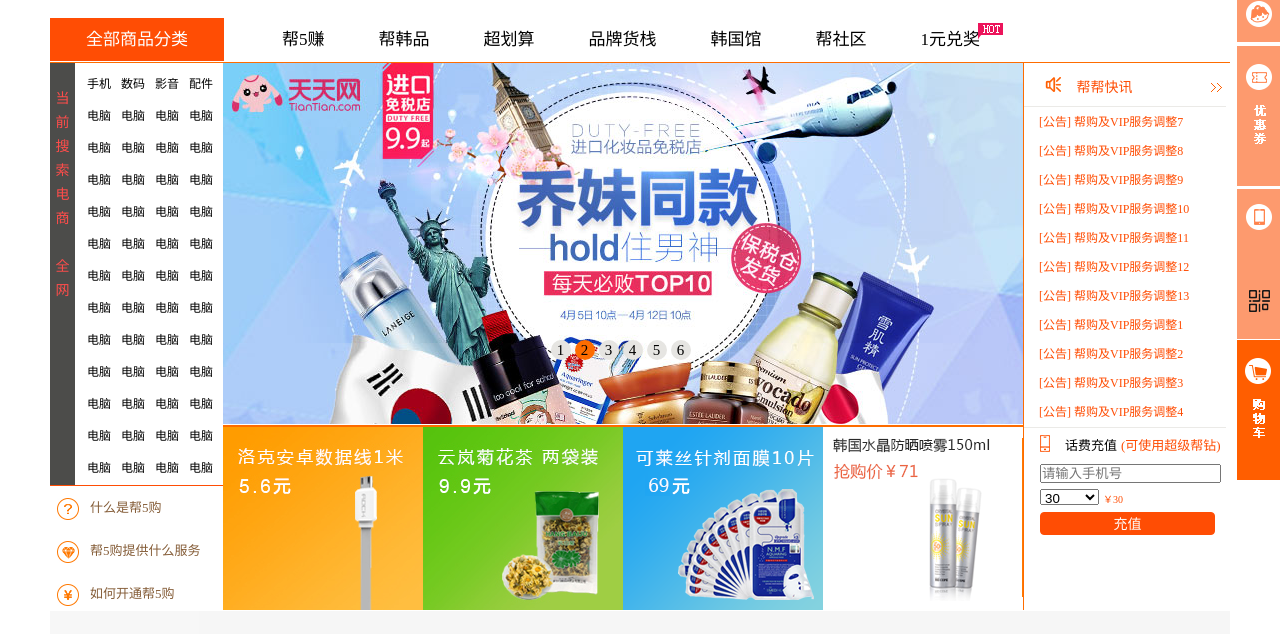
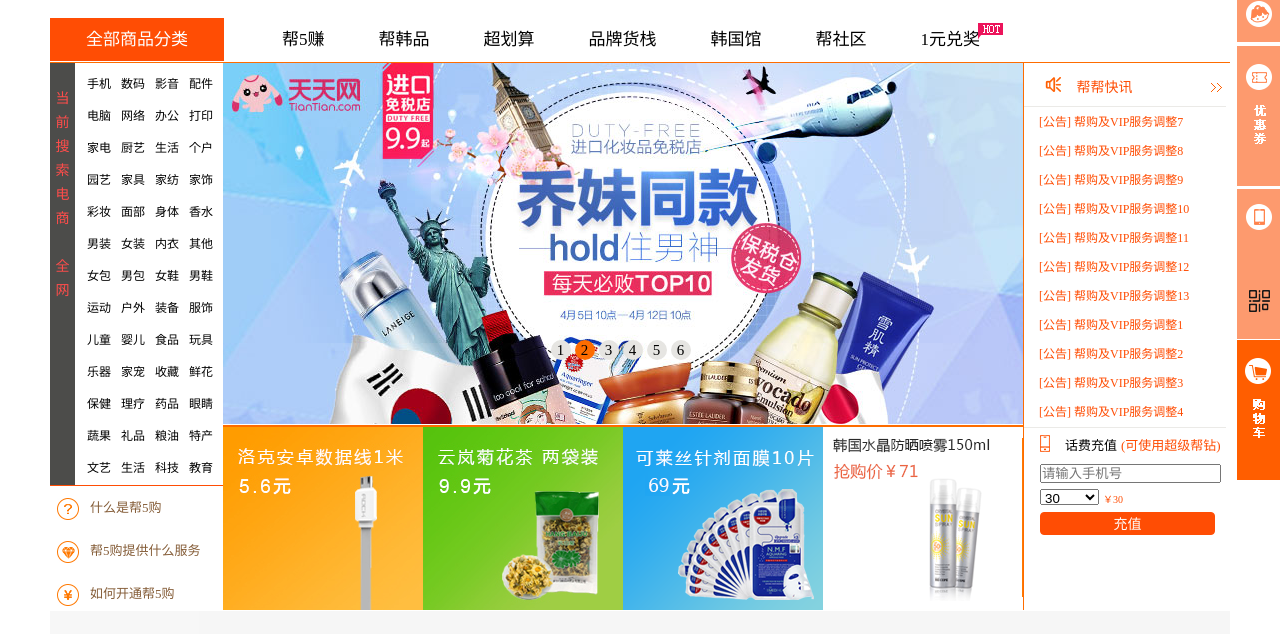
Before and after one commit to yurjane/web2_bigHomework, a plain HTML site: page index.html in a window 1280 px wide. Shown: the part 130-764 px from the top of the page. Drawn offline with Linux system fonts and the light colour scheme.

Commit message:
li_nger
bighomework

```diff
--- a/index.html
+++ b/index.html
@@ -135,53 +135,53 @@
                     <a href="">影音</a>
                     <a href="">配件</a>
                     <a href="">电脑</a>
-                    <a href="">电脑</a>
-                    <a href="">电脑</a>
-                    <a href="">电脑</a>
-                    <a href="">电脑</a>
-                    <a href="">电脑</a>
-                    <a href="">电脑</a>
-                    <a href="">电脑</a>
-                    <a href="">电脑</a>
-                    <a href="">电脑</a>
-                    <a href="">电脑</a>
-                    <a href="">电脑</a>
-                    <a href="">电脑</a>
-                    <a href="">电脑</a>
-                    <a href="">电脑</a>
-                    <a href="">电脑</a>
-                    <a href="">电脑</a>
-                    <a href="">电脑</a>
-                    <a href="">电脑</a>
-                    <a href="">电脑</a>
-                    <a href="">电脑</a>
-                    <a href="">电脑</a>
-                    <a href="">电脑</a>
-                    <a href="">电脑</a>
-                    <a href="">电脑</a>
-                    <a href="">电脑</a>
-                    <a href="">电脑</a>
-                    <a href="">电脑</a>
-                    <a href="">电脑</a>
-                    <a href="">电脑</a>
-                    <a href="">电脑</a>
-                    <a href="">电脑</a>
-                    <a href="">电脑</a>
-                    <a href="">电脑</a>
-                    <a href="">电脑</a>
-                    <a href="">电脑</a>
-                    <a href="">电脑</a>
-                    <a href="">电脑</a>
-                    <a href="">电脑</a>
-                    <a href="">电脑</a>
-                    <a href="">电脑</a>
-                    <a href="">电脑</a>
-                    <a href="">电脑</a>
-                    <a href="">电脑</a>
-                    <a href="">电脑</a>
-                    <a href="">电脑</a>
-                    <a href="">电脑</a>
-                    <a href="">电脑</a>
+                    <a href="">网络</a>
+                    <a href="">办公</a>
+                    <a href="">打印</a>
+                    <a href="">家电</a>
+                    <a href="">厨艺</a>
+                    <a href="">生活</a>
+                    <a href="">个户</a>
+                    <a href="">园艺</a>
+                    <a href="">家具</a>
+                    <a href="">家纺</a>
+                    <a href="">家饰</a>
+                    <a href="">彩妆</a>
+                    <a href="">面部</a>
+                    <a href="">身体</a>
+                    <a href="">香水</a>
+                    <a href="">男装</a>
+                    <a href="">女装</a>
+                    <a href="">内衣</a>
+                    <a href="">其他</a>
+                    <a href="">女包</a>
+                    <a href="">男包</a>
+                    <a href="">女鞋</a>
+                    <a href="">男鞋</a>
+                    <a href="">运动</a>
+                    <a href="">户外</a>
+                    <a href="">装备</a>
+                    <a href="">服饰</a>
+                    <a href="">儿童</a>
+                    <a href="">婴儿</a>
+                    <a href="">食品</a>
+                    <a href="">玩具</a>
+                    <a href="">乐器</a>
+                    <a href="">家宠</a>
+                    <a href="">收藏</a>
+                    <a href="">鲜花</a>
+                    <a href="">保健</a>
+                    <a href="">理疗</a>
+                    <a href="">药品</a>
+                    <a href="">眼睛</a>
+                    <a href="">蔬果</a>
+                    <a href="">礼品</a>
+                    <a href="">粮油</a>
+                    <a href="">特产</a>
+                    <a href="">文艺</a>
+                    <a href="">生活</a>
+                    <a href="">科技</a>
+                    <a href="">教育</a>
                 </div>
             </div>
             <div id="whatIsBang5Mai">
```
